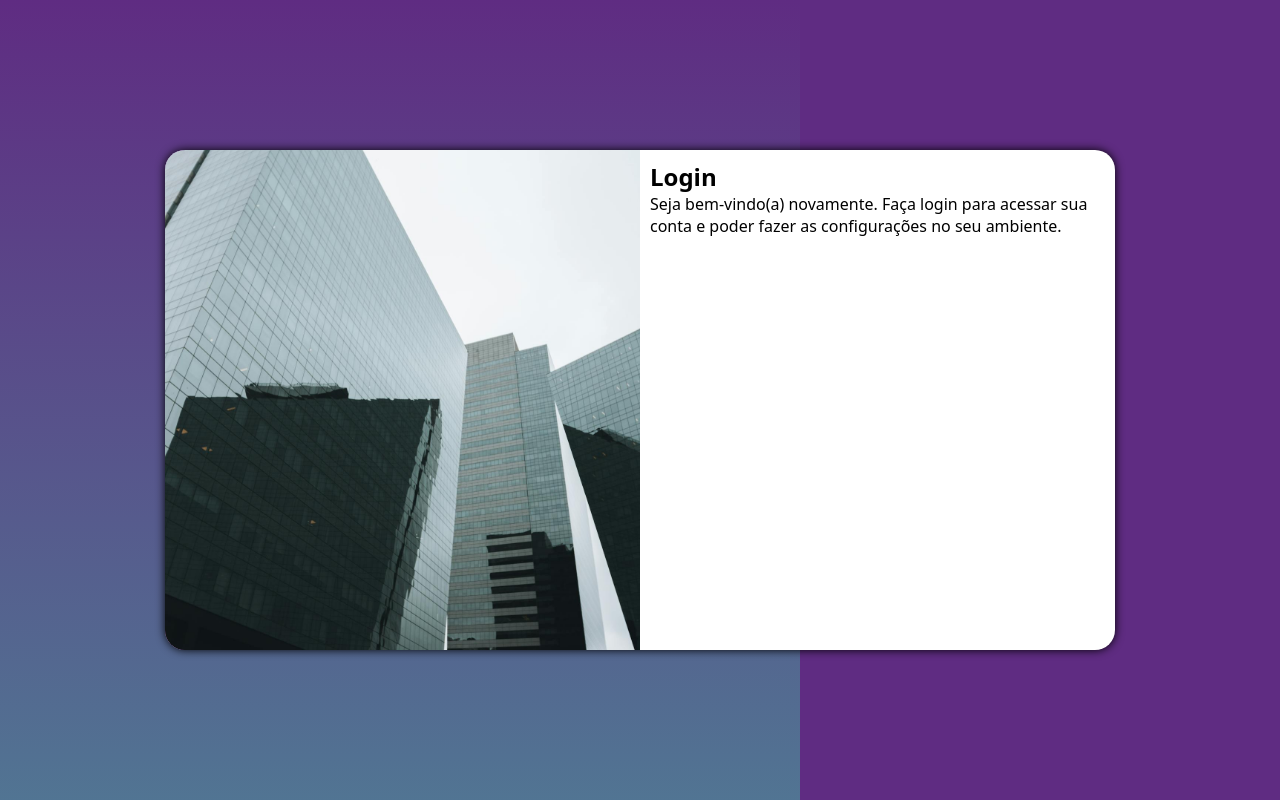
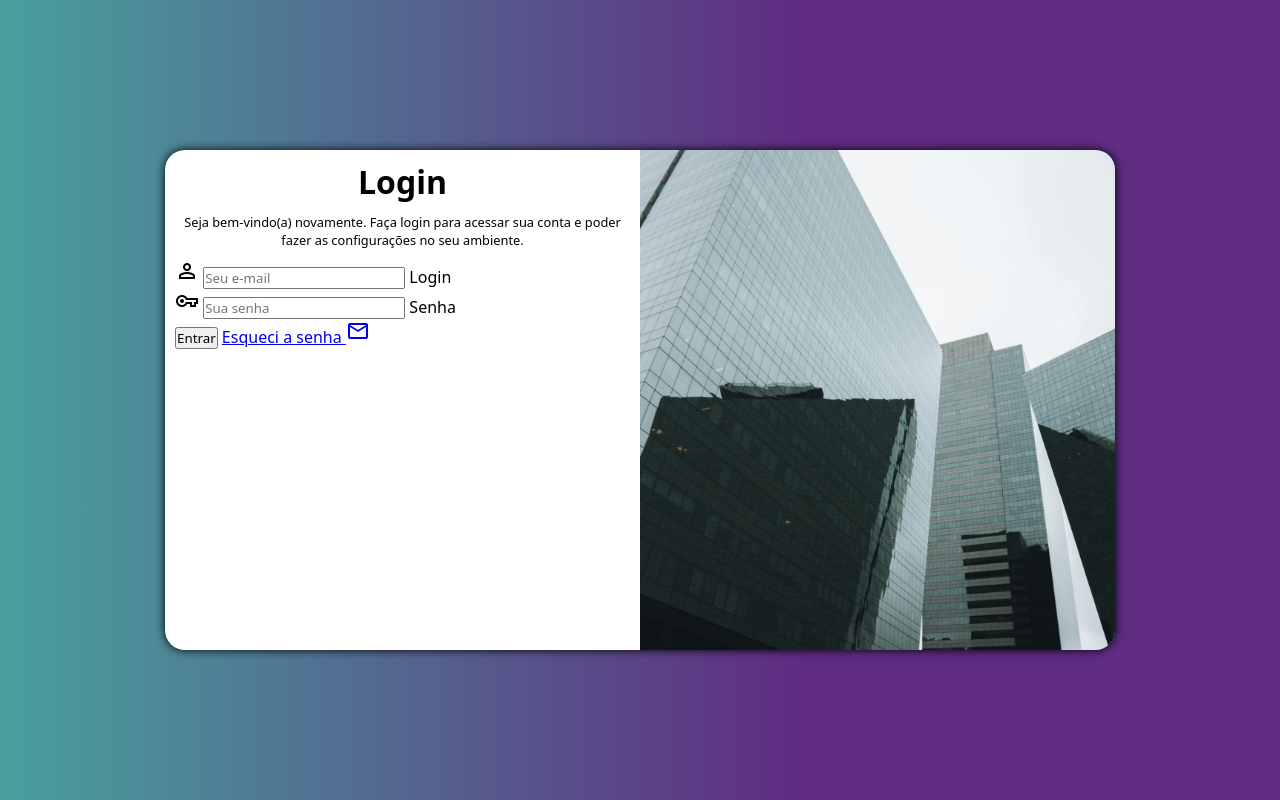
Before and after one commit to EnriqueLandim/projeto-login, a plain HTML site: page index.html in a window 1280 px wide. Shown: the top 800 px of the page. Drawn offline with nearby package versions, Linux system fonts and the light colour scheme.

Commit message:
adicionei formulario

```diff
--- a/estilos/media-query.css
+++ b/estilos/media-query.css
@@ -3,7 +3,7 @@
 @media screen and (min-width:768px) and (max-width: 992px) {
 
     body {
-        background-image: linear-gradient(to top, #49a09d, #5f2c82);
+        background-image: linear-gradient( to right, #49a09d, #5f2c82);
     }
 
     section#login {
@@ -25,7 +25,7 @@
 @media screen and (min-width: 992px) {
 
     body {
-        background-image: linear-gradient(to top, #49a09d, #5f2c82);
+        background-image: linear-gradient( to right, #49a09d, #5f2c82);
     }
 
     section#login {
@@ -33,14 +33,22 @@
     }
 
     section#login > div#imagem {
-        float: left;
+        float: right;
         width: 50%;
         height: 100%;
     }
 
     section#login > div#formulario {
-        float: right;
+        float: left;
         width: 50%;
     }
 
+    div#formulario > h1 {
+        font-size: 2em;
+    }
+
+    div#formulario > p {
+    text-align: center;
+    margin-bottom: 10px;
+    }
 }
--- a/estilos/style.css
+++ b/estilos/style.css
@@ -55,3 +55,12 @@ section#login > div#formulario {
     display: block;
     padding: 10px;
 }
+
+div#formulario > h1 {
+    text-align: center;
+    margin-bottom: 10px;
+}
+
+div#formulario > p {
+    font-size: 0.8em;
+}
--- a/index.html
+++ b/index.html
@@ -4,6 +4,7 @@
     <meta charset="UTF-8">
     <meta name="viewport" content="width=device-width, initial-scale=1.0">
     <title>Login</title>
+    <link href="https://fonts.googleapis.com/css2?family=Material+Symbols+Outlined" rel="stylesheet" />
     <link rel="stylesheet" href="estilos/style.css">
     <link rel="stylesheet" href="estilos/media-query.css">
 </head>
@@ -17,11 +18,33 @@
 
             <div id="formulario">
                 <h1>Login</h1>
-
                 <p>Seja bem-vindo(a) novamente. Faça login para acessar sua conta e poder fazer as configurações no seu ambiente.</p>
 
                 <form action="cadastro.php" method="post">
+                    <div class="campo">
+                        <span class="material-symbols-outlined">
+                            person
+                            </span>
 
+                        <input type="email" name="login" id="ilogin" placeholder="Seu e-mail" autocomplete="email" required maxlength="30">
+
+                        <label for="ilogin">Login</label>
+                    </div>
+                    <div class="campo">
+                        <span class="material-symbols-outlined">
+                            vpn_key
+                            </span>
+
+                        <input type="password" name="senha" id="isenha" placeholder="Sua senha" autocomplete="current-password" required minlength="8" maxlength="20">
+
+                        <label for="isenha">Senha</label>
+                    </div>
+                    <input type="submit" value="Entrar">
+                    <a href="esqueci.html">
+                        Esqueci a senha <span class="material-symbols-outlined">
+                            mail
+                            </span>
+                    </a>
                 </form>
             </div>
         </section>
```
